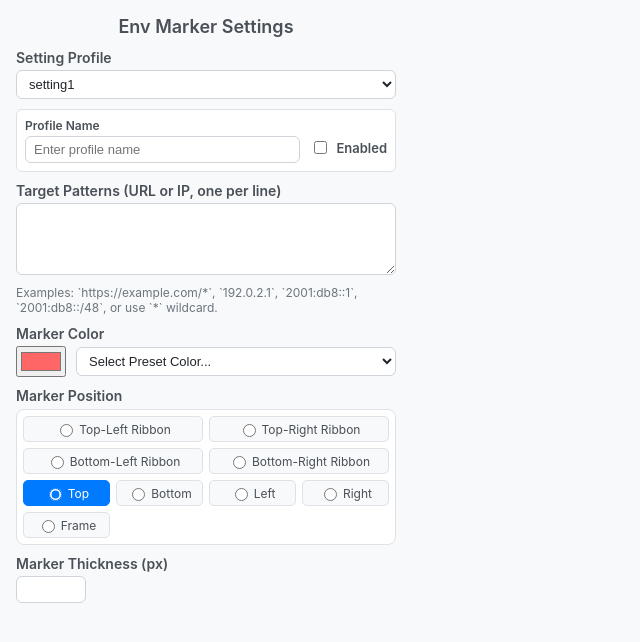
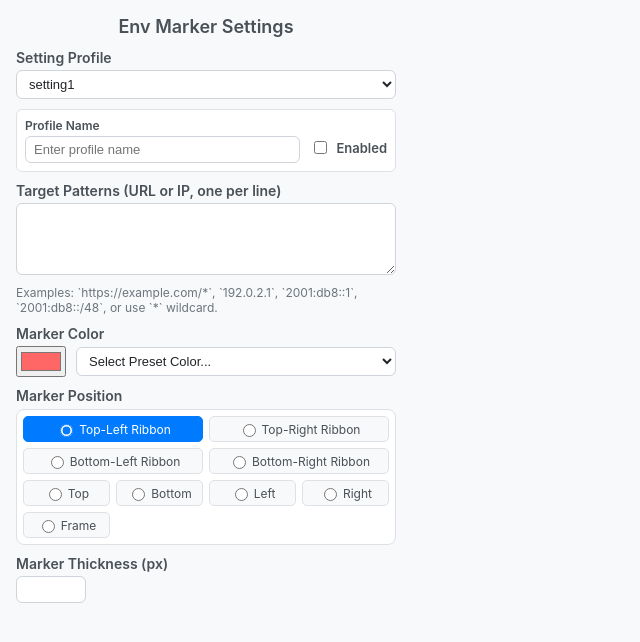
Before and after one commit to oharato/env-marker, a website with bundled scripts: page entrypoints/options/index.html in a window 1280 px wide. Shown: the whole page, without its empty margins (0-640 px from the left). Built offline with nearby package versions, Linux system fonts and the light colour scheme.

Commit message:
fix: set default marker position to top-left in options

```diff
--- a/entrypoints/options/index.html
+++ b/entrypoints/options/index.html
@@ -222,11 +222,11 @@
 
     <label>Marker Position</label>
     <div id="position-options">
-      <label><input type="radio" name="position" value="top-left"> Top-Left Ribbon</label>
+      <label><input type="radio" name="position" value="top-left" checked> Top-Left Ribbon</label>
       <label><input type="radio" name="position" value="top-right"> Top-Right Ribbon</label>
       <label><input type="radio" name="position" value="bottom-left"> Bottom-Left Ribbon</label>
       <label><input type="radio" name="position" value="bottom-right"> Bottom-Right Ribbon</label>
-      <label><input type="radio" name="position" value="top" checked> Top</label>
+      <label><input type="radio" name="position" value="top"> Top</label>
       <label><input type="radio" name="position" value="bottom"> Bottom</label>
       <label><input type="radio" name="position" value="left"> Left</label>
       <label><input type="radio" name="position" value="right"> Right</label>
```
